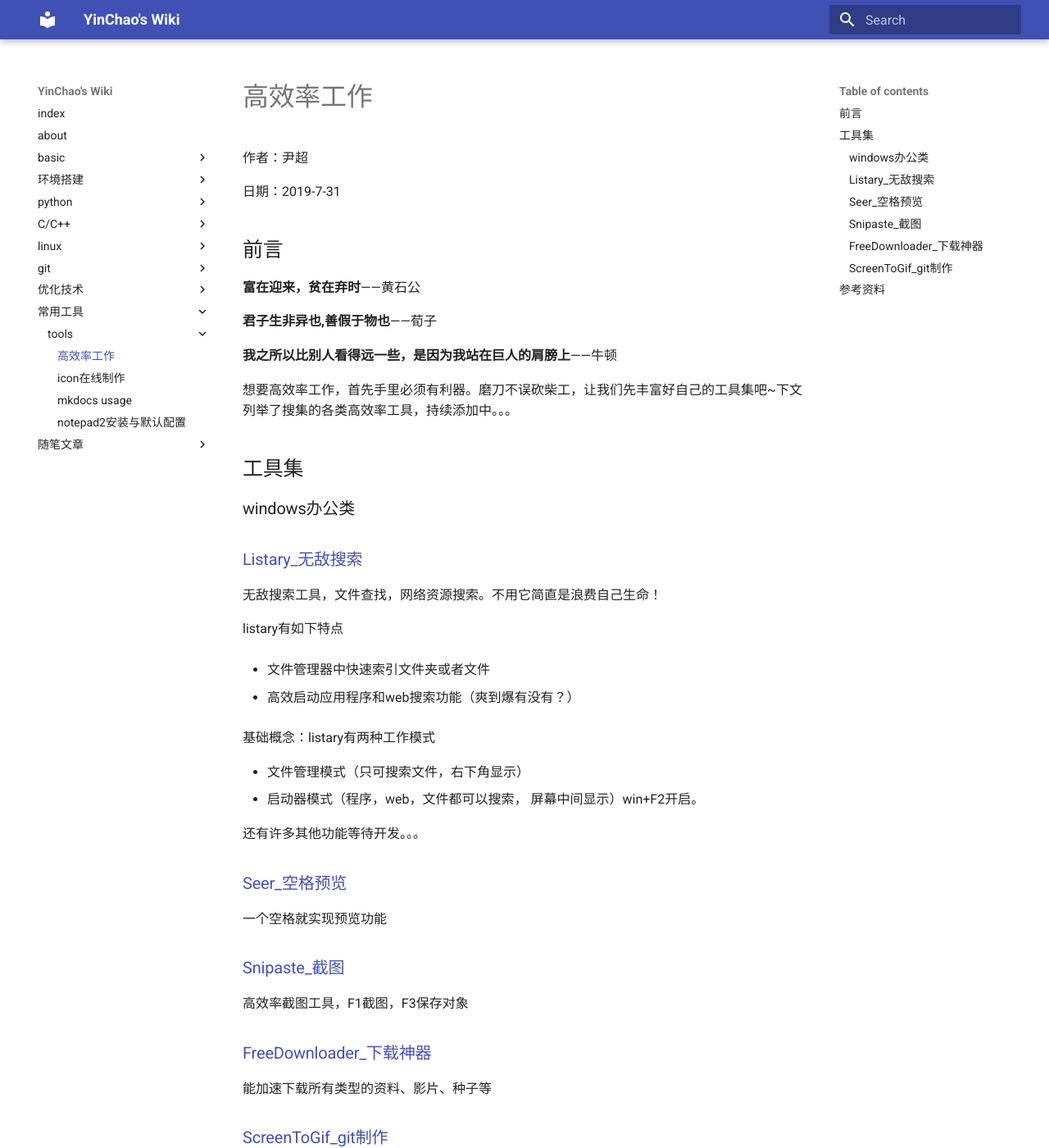
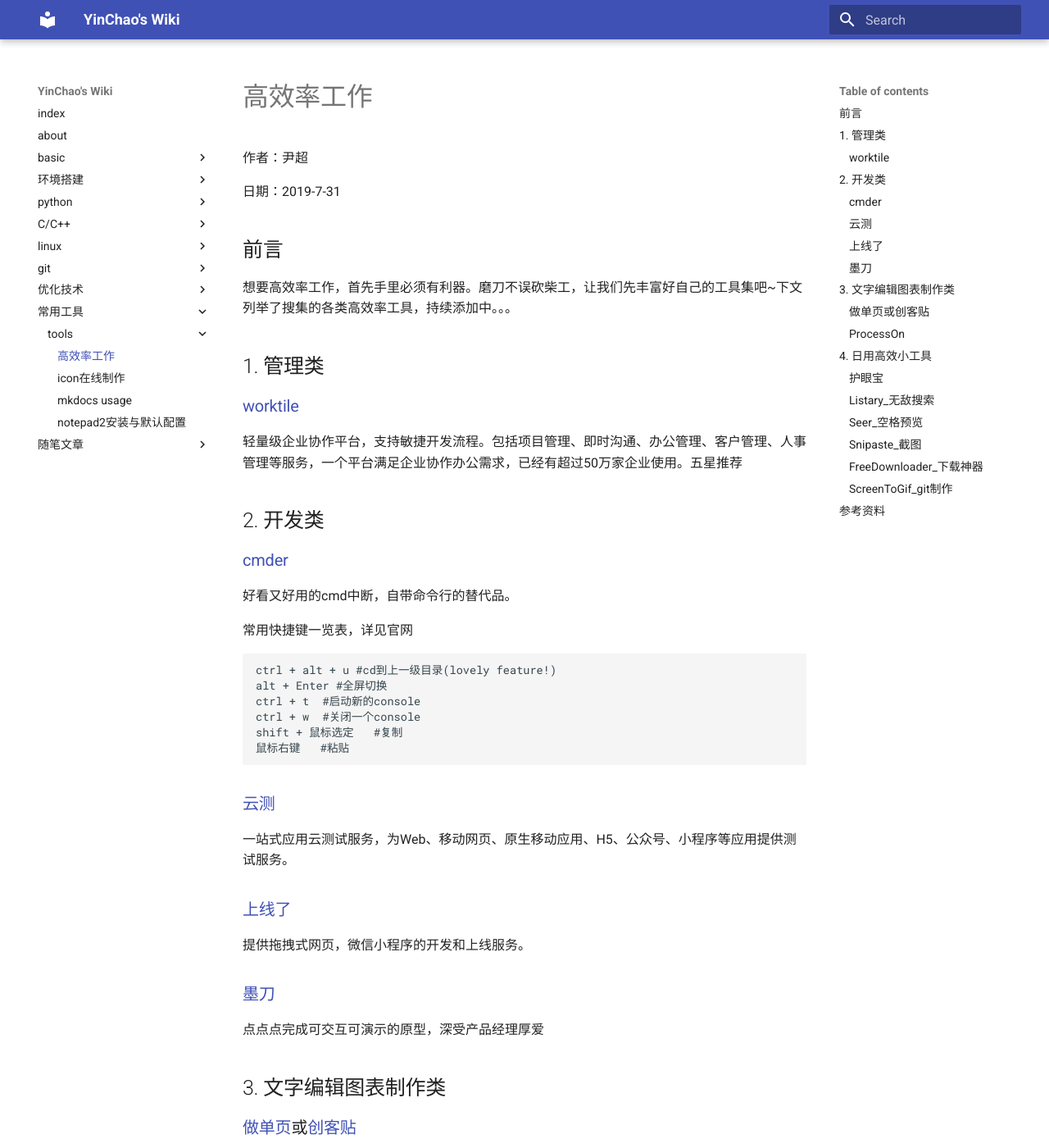
Before and after one commit to YinChao126/yc_wiki, an MkDocs documentation site: the page built from docs/tools/超高效率工具.md, in a window 1280 px wide and 1400 px high. Shown: the whole window at 82% size. Built offline with MkDocs 1.6.1 and Material for MkDocs 9.7.7, drawn with Linux system fonts in a browser that asks for light colours; some of the changed text lies outside the part shown.

Commit message:
修改高效率工具文档

````diff
--- a/docs/tools/超高效率工具.md
+++ b/docs/tools/超高效率工具.md
@@ -6,17 +6,58 @@
 
 ## 前言
 
-**富在迎来，贫在弃时**——黄石公
-
-**君子生非异也,善假于物也**——荀子
-
-**我之所以比别人看得远一些，是因为我站在巨人的肩膀上**——牛顿
-
 想要高效率工作，首先手里必须有利器。磨刀不误砍柴工，让我们先丰富好自己的工具集吧~下文列举了搜集的各类高效率工具，持续添加中。。。
 
-## 工具集
+## 1. 管理类
 
-### windows办公类
+### [worktile](https://worktile.com/)
+
+轻量级企业协作平台，支持敏捷开发流程。包括项目管理、即时沟通、办公管理、客户管理、人事管理等服务，一个平台满足企业协作办公需求，已经有超过50万家企业使用。五星推荐
+
+## 2. 开发类
+
+### [cmder](https://cmder.net/)
+
+好看又好用的cmd中断，自带命令行的替代品。
+
+常用快捷键一览表，详见官网
+
+```
+ctrl + alt + u #cd到上一级目录(lovely feature!)
+alt + Enter #全屏切换
+ctrl + t  #启动新的console
+ctrl + w  #关闭一个console
+shift + 鼠标选定   #复制
+鼠标右键   #粘贴
+```
+
+### [云测](www.testin.cn)
+
+一站式应用云测试服务，为Web、移动网页、原生移动应用、H5、公众号、小程序等应用提供测试服务。
+
+### [上线了](https://www.sxl.cn/)
+
+提供拖拽式网页，微信小程序的开发和上线服务。
+
+### [墨刀](https://modao.cc/)
+
+点点点完成可交互可演示的原型，深受产品经理厚爱
+
+## 3. 文字编辑图表制作类
+
+### [做单页](www.zuodanye.com)或[创客贴](www.chuangkit.com)
+
+上述两者类似，图文制作，海量模板。社交传播、适用于广告印刷、工作文档等60多种场景，主治名片、海报、PPT以及各种封面图设计
+
+### [ProcessOn](https://www.processon.com)
+
+扔掉viso和其他画图工具，用processon高效制作流程图，思维导图，各种模板可参考。五星推荐！
+
+## 4. 日用高效小工具
+
+### [护眼宝](http://www.huyanapp.com/portal.php)
+
+护眼颜色智能调节，久坐提醒
 
 ### [Listary_无敌搜索](https://blog.csdn.net/weixin_41225491/article/details/80060324)
 
@@ -34,7 +75,7 @@
 - 文件管理模式（只可搜索文件，右下角显示）
 - 启动器模式（程序，web，文件都可以搜索， 屏幕中间显示）win+F2开启。
 
-还有许多其他功能等待开发。。。
+还有许多其他功能等待开发。
 
 ### [Seer_空格预览](https://sourceforge.net/projects/ccseer/)
 
@@ -59,3 +100,7 @@
 [推荐 8 个超实用的效率工具 (Windows 篇)](https://blog.csdn.net/byodian/article/details/82942179)
 
 [windows高效率软件推荐](https://blog.csdn.net/u014630636/article/details/77451124)
+
+[10个提高工作效率的超实用工具](https://blog.csdn.net/daban1/article/details/80622083)
+
+[工作5年，我的互联网工具箱](https://blog.csdn.net/w690333243/article/details/78449864)
````
